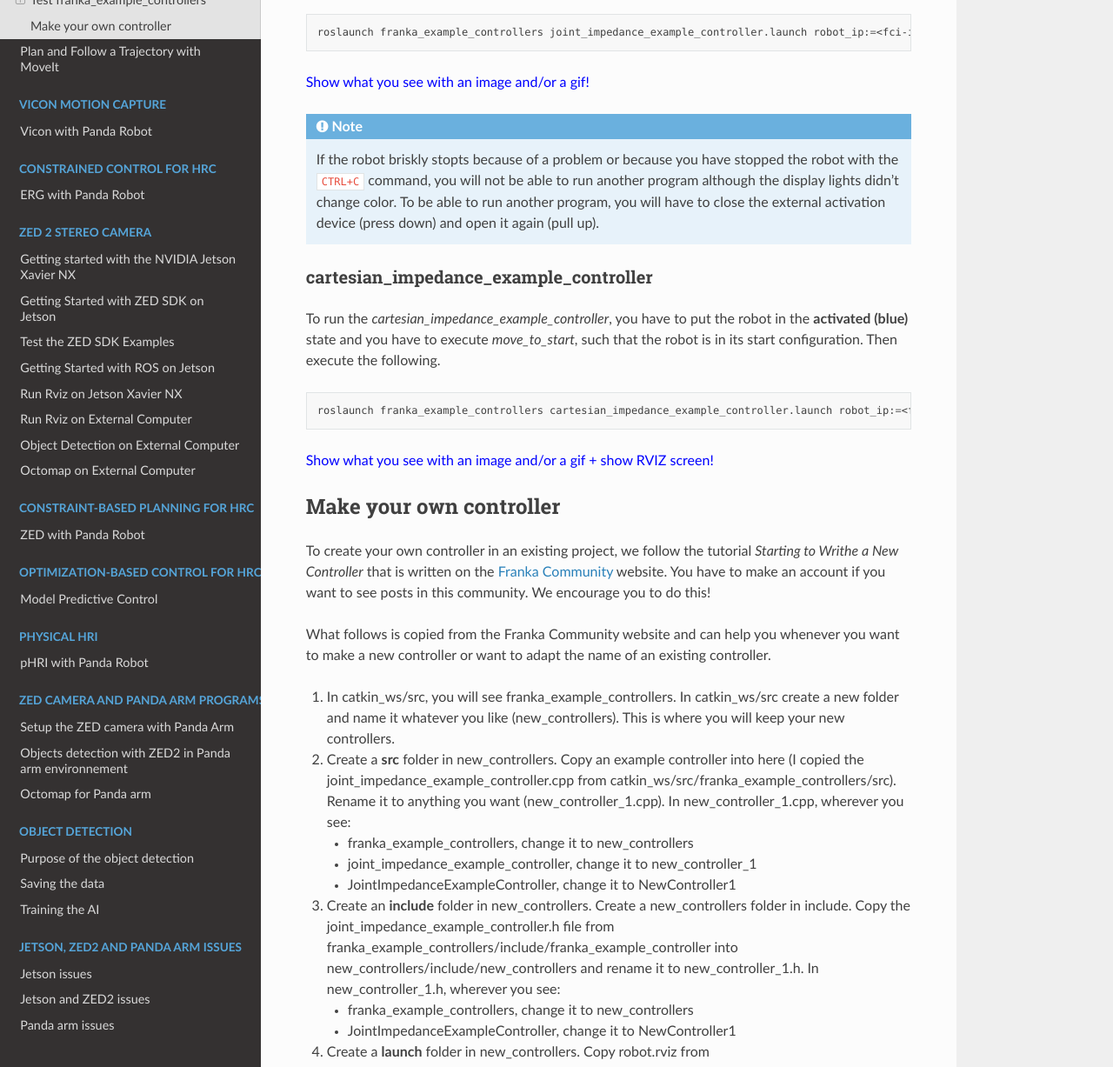
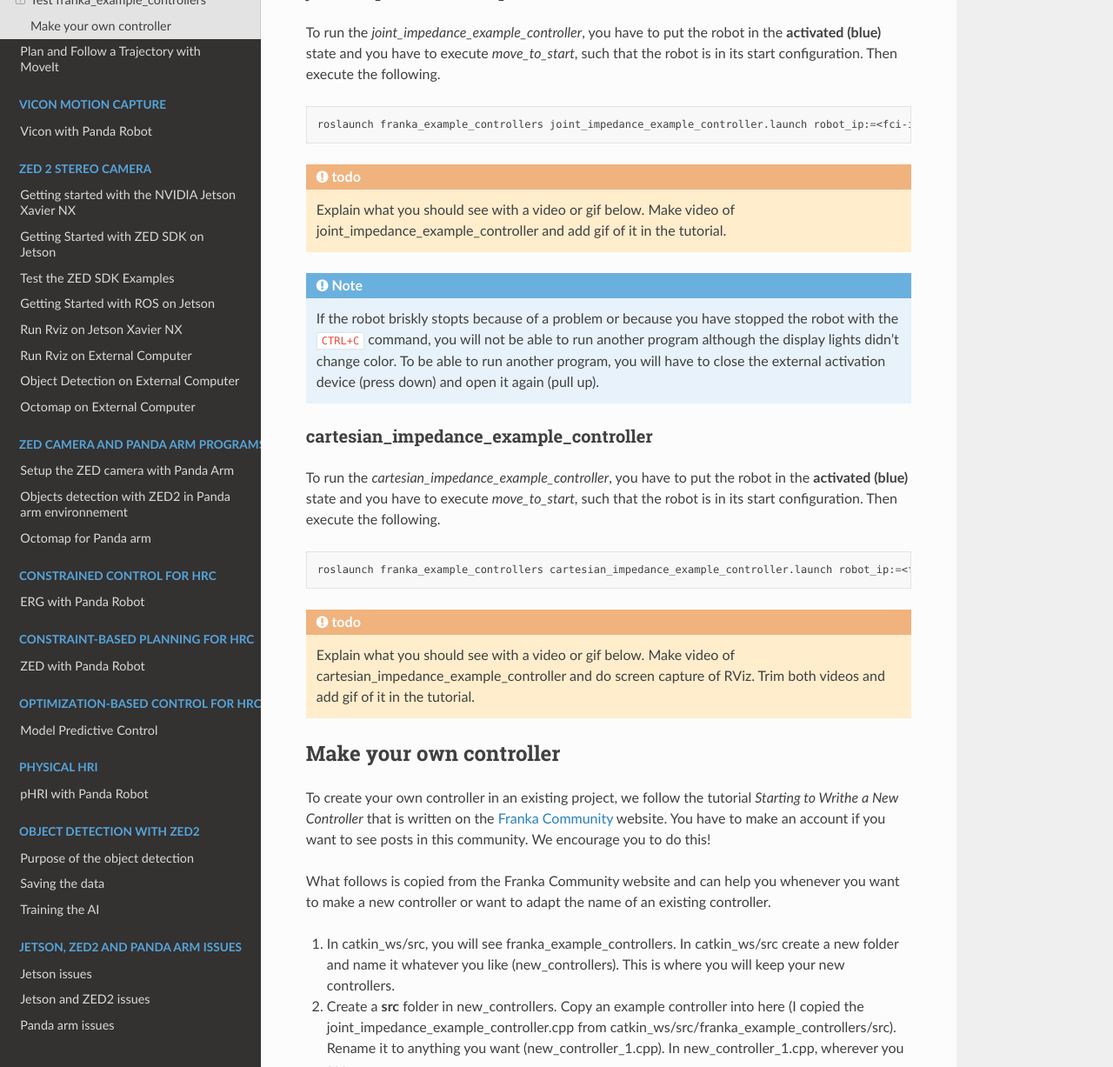
Before and after one commit to kmerckae/panda_safe_hrc_tutorial, a Sphinx documentation site: the page built from source/panda_arm/robot_control.rst, in a window 1280 px wide and 1400 px high, scrolled down 1766 px, cut to the strip 173-1400 px from the top of the window. Shown: the whole strip at 87% size. Built offline with Sphinx 7.4.7 and the Read the Docs theme 2.0.0, drawn with Linux system fonts in a browser that asks for light colours; some of the changed text lies outside the part shown.

Commit message:
add todo's

```diff
--- a/source/gazebo_panda/gazebo_start.rst
+++ b/source/gazebo_panda/gazebo_start.rst
@@ -6,4 +6,6 @@ Gazebo Simulation with ROS Noetic
 .. role:: raw-html(raw)
     :format: html
 
-.. note:: Coming soon. Will be written for Ubuntu 20.04 and ROS Noetic.
+.. admonition:: todo
+
+	Will be written for Ubuntu 20.04 and ROS Noetic.
--- a/source/panda_arm/robot_control.rst
+++ b/source/panda_arm/robot_control.rst
@@ -41,7 +41,9 @@ When you manually guide the robot to another configuration and release the enabl
 you will see that the robot configuration in rviz is updated to the configuration you manually guided the robot to.
 In the meanwhile you can see the updated values of e.g. the fourth joint pose and the joint angles in the terminal.
 
-:raw-html:`<font color="blue">  Replace image! </font>`
+.. admonition:: todo
+
+	Replace image below with printscreen of default output from the model_example_controller.
 
 .. image:: ./images/joints.png
     :align: center
@@ -58,7 +60,9 @@ Then set the robot in the **activated (blue)** state before executing move_to_st
 
 The robot should normally return in the following configuration that is required to start from for most of the franka_example_controllers.
 
-:raw-html:`<font color="blue">  Replace image/gif! </font>`
+.. admonition:: todo
+
+	Replace gif below. Make video of move_to_start example and add gif of it in the tutorial.
 
 .. image:: ./videos/move_to_start.gif
     :align: center
@@ -75,7 +79,9 @@ Then execute the following.
 
    roslaunch franka_example_controllers joint_impedance_example_controller.launch robot_ip:=<fci-ip> load_gripper:=true
 
-:raw-html:`<font color="blue">  Show what you see with an image and/or a gif! </font>`
+.. admonition:: todo
+
+	Explain what you should see with a video or gif below. Make video of joint_impedance_example_controller and add gif of it in the tutorial.
 
 .. note :: If the robot briskly stopts because of a problem or because you have stopped the robot with the ``CTRL+C`` command,
            you will not be able to run another program although the display lights didn't change color.
@@ -93,7 +99,9 @@ Then execute the following.
 
    roslaunch franka_example_controllers cartesian_impedance_example_controller.launch robot_ip:=<fci-ip> load_gripper:=true
 
-:raw-html:`<font color="blue">  Show what you see with an image and/or a gif + show RVIZ screen! </font>`
+.. admonition:: todo
+
+	Explain what you should see with a video or gif below. Make video of cartesian_impedance_example_controller and do screen capture of RViz. Trim both videos and add gif of it in the tutorial.
 
 Make your own controller
 -------------------------
--- a/source/vicon_panda/start.rst
+++ b/source/vicon_panda/start.rst
@@ -6,4 +6,6 @@ Vicon with Panda Robot
 .. role:: raw-html(raw)
     :format: html
 
-.. note:: Coming soon.
+.. admonition:: todo
+
+	Add documentation that you've sent to interns and colleagues. Afterwards improve with extra screenshots when using Vicon again.
```
Also changed, not shown: source/index.rst (+23 -24 lines), source/panda_arm/path_planning.rst (+18 -13 lines).
